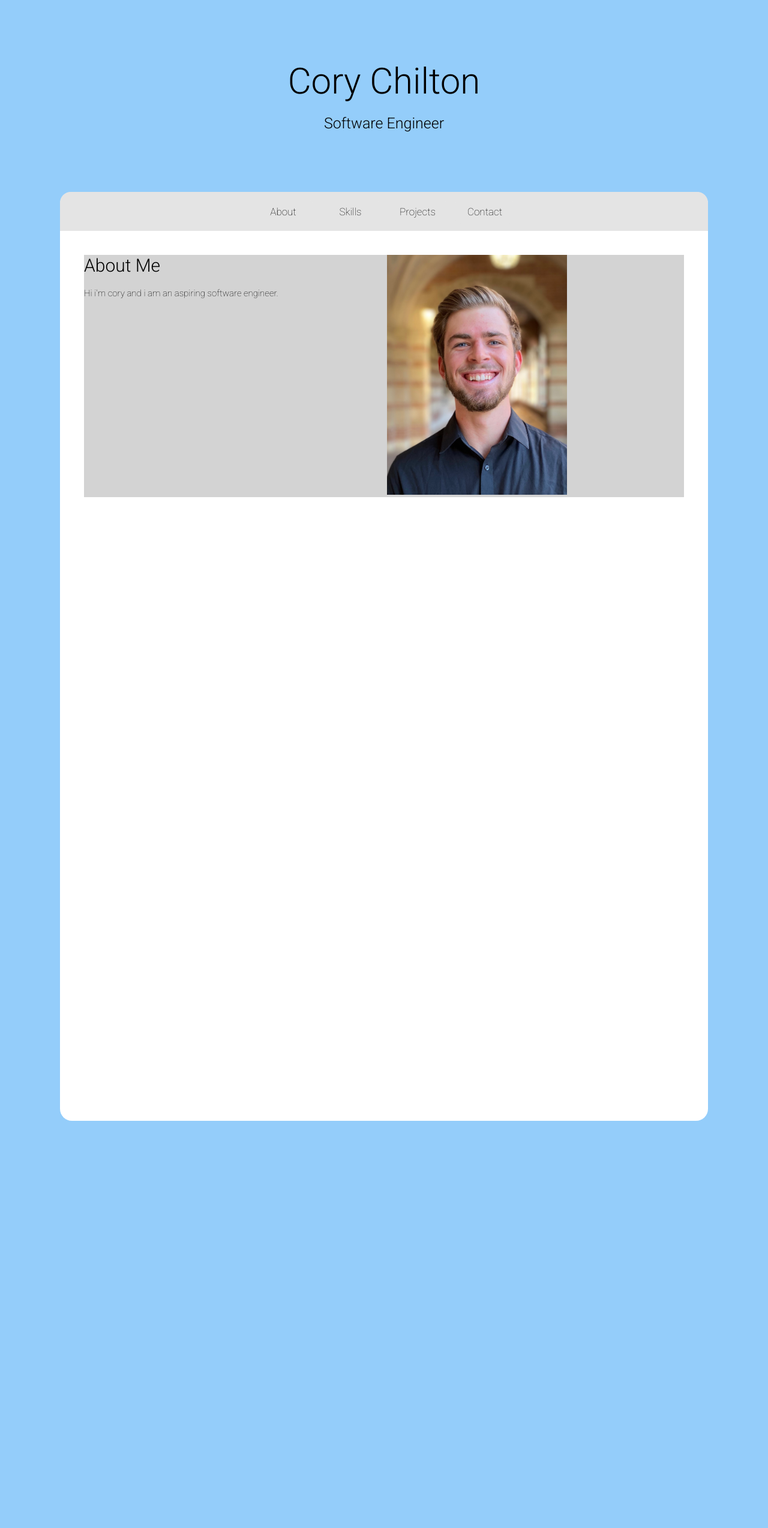
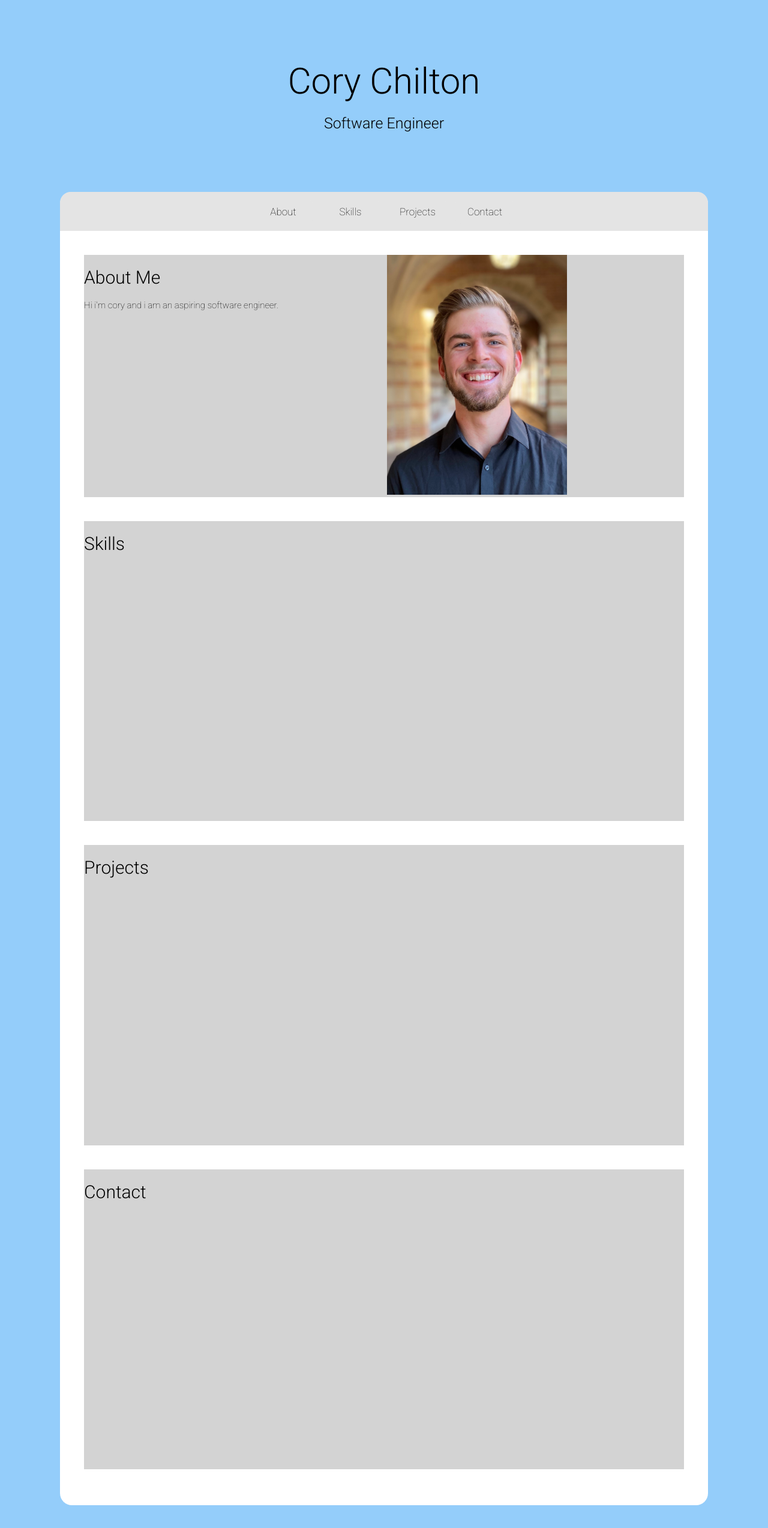
Before and after one commit to CoryChilton/CoryChilton.github.io, a plain HTML site: page index.html in a window 1280 px wide. Shown: the whole page at 60% size. Before the commit the page ends 1969 px from the top, so only its background shows below. Drawn offline with Linux system fonts and the light colour scheme.

Commit message:
added all sections and implemented scrolling

```diff
--- a/index.html
+++ b/index.html
@@ -16,15 +16,15 @@
     </header>
     <main>
       <nav>
-        <button class="nav-button" onclick="tester()">About</button>
-        <button class="nav-button">Skills</button>
-        <button class="nav-button">Projects</button>
-        <button class="nav-button">Contact</button>
+        <button class="nav-button js-about-button" onclick="tester()">About</button>
+        <button class="nav-button js-skills-button">Skills</button>
+        <button class="nav-button js-projects-button">Projects</button>
+        <button class="nav-button js-contact-button">Contact</button>
       </nav>
 
-      <div class="about">
+      <div class="about section js-about-section">
         <div class="about-text">
-          <div class="about-title">About Me</div>
+          <div class="about-title section-title">About Me</div>
           <div class="about-description">Hi i'm cory and i am an aspiring software engineer.</div>
         </div>
         <div class="about-headshot">
@@ -32,6 +32,18 @@
         </div>
       </div>
 
+      <div class="skills section js-skills-section">
+        <div class="skills-title section-title">Skills</div>
+      </div>
+
+      <div class="projects section js-projects-section">
+        <div class="projects-title section-title">Projects</div>
+      </div>
+
+      <div class="contact section js-contact-section">
+        <div class="contact-title section-title">Contact</div>
+      </div>
+
     </main>
 
     <script src="scripts/scroll.js"></script>
--- a/scripts/scroll.js
+++ b/scripts/scroll.js
@@ -0,0 +1,27 @@
+const aboutButton = document.querySelector('.js-about-button');
+const aboutSection = document.querySelector('.js-about-section');
+
+aboutButton.addEventListener('click', () => {
+  aboutSection.scrollIntoView({behavior: "smooth", block: "start", inline: "nearest"});
+});
+
+const skillsButton = document.querySelector('.js-skills-button');
+const skillsSection = document.querySelector('.js-skills-section');
+
+skillsButton.addEventListener('click', () => {
+  skillsSection.scrollIntoView({behavior: "smooth", block: "start", inline: "nearest"});
+});
+
+const projectsButton = document.querySelector('.js-projects-button');
+const projectsSection = document.querySelector('.js-projects-section');
+
+projectsButton.addEventListener('click', () => {
+  projectsSection.scrollIntoView({behavior: "smooth", block: "start", inline: "nearest"});
+});
+
+const contactButton = document.querySelector('.js-contact-button');
+const contactSection = document.querySelector('.js-contact-section');
+
+contactButton.addEventListener('click', () => {
+  contactSection.scrollIntoView({behavior: "smooth", block: "start", inline: "nearest"});
+});
--- a/styles/styles.css
+++ b/styles/styles.css
@@ -7,16 +7,26 @@ body {
 
 main {
   margin: 100px 100px;
-  padding-bottom: 1000px;
+  padding-bottom: 20px;
   background-color: white;
   border-radius: 20px;
+}
+
+.section-title {
+  margin-top: 20px;
+  font-size: 30px;
+  font-weight: 300;
+}
+
+.section {
+  margin: 40px;
+  padding: .1px;
+  background-color: lightgrey;
 }
 
 .about {
   display: flex;
   flex-direction: row;
-  margin: 40px;
-  background-color: lightgrey;
 }
 
 .about-text {
@@ -25,8 +35,6 @@ main {
 }
 
 .about-title {
-  font-size: 30px;
-  font-weight: 300;
   margin-bottom: 20px;
 }
 
@@ -43,3 +51,15 @@ main {
   width: 300px;
 
 }
+
+.skills {
+  height: 500px;
+}
+
+.projects {
+  height: 500px;
+}
+
+.contact {
+  height: 500px;
+}
```
